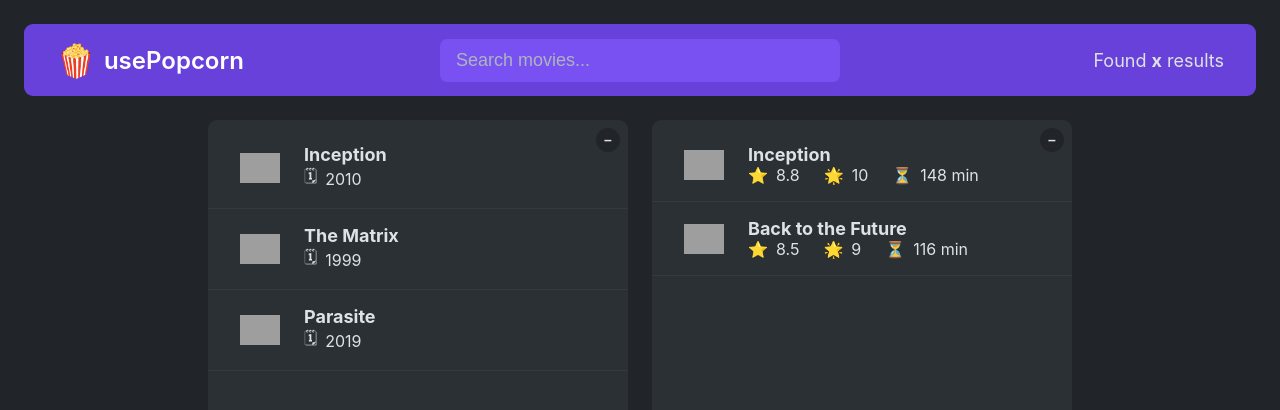
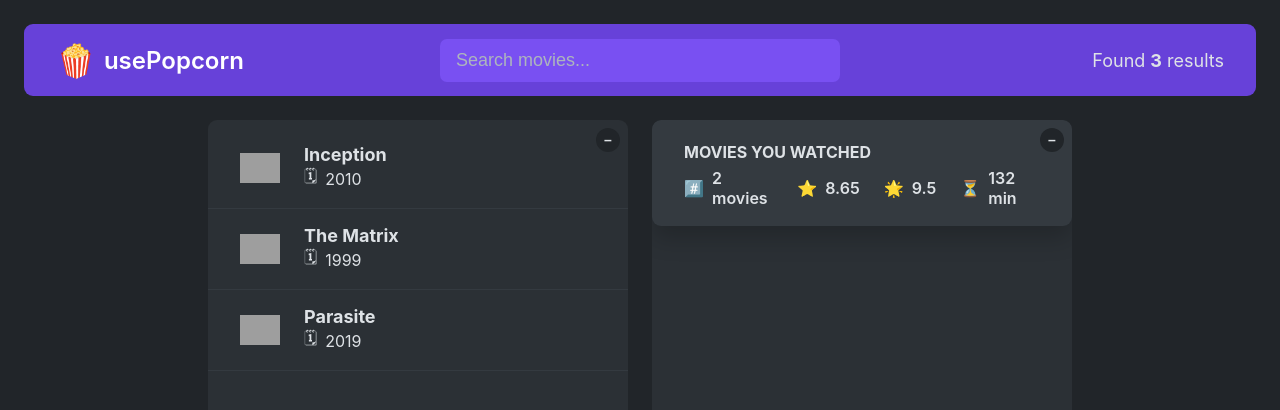
Before and after one commit to olayiwola2288/movie-store-app, a React (Create React App) app: page / in a window 1280 px wide. Shown: the top 410 px of the page. Built offline with nearby package versions, Linux system fonts and the light colour scheme; grey boxes are pictures that could not be loaded.

Commit message:
work on destrocturing into divrent component

```diff
--- a/src/App.js
+++ b/src/App.js
@@ -51,19 +51,21 @@
   arr.reduce((acc, cur, i, arr) => acc + cur / arr.length, 0);
 
 export default function App() {
+  const [movies, setMovies] = useState(tempMovieData);
+
   return (
     <>
-      <Navbar />
-      <Main />
+      <Navbar movies={movies} />
+      <Main movies={movies}/>
     </>
   );
 }
-function Navbar() {
+function Navbar({movies}) {
   return (
     <nav className="nav-bar">
       <Logo />
       <NavInput />
-      <NumResults />
+      <NumResults movies={movies}/>
     </nav>
   );
 }
@@ -90,24 +92,24 @@
   );
 }
 
-function NumResults() {
+function NumResults({movies}) {
   return (
     <p className="num-results">
-      Found <strong>x</strong> results
+      Found <strong>{movies.length}</strong> results
     </p>
   );
 }
 
-function Main() {
+function Main({movies}) {
   return (
     <main className="main">
-      <ListBox />
+      <ListBox movies={movies} />
       <WatchBox />
     </main>
   );
 }
 
-function ListBox() {
+function ListBox({movies}) {
   const [isOpen1, setIsOpen1] = useState(true);
 
   return (
@@ -118,13 +120,12 @@
       >
         {isOpen1 ? "–" : "+"}
       </button>
-      {isOpen1 && <MovieList />}
+      {isOpen1 && <MovieList movies={movies} />}
     </div>
   );
 }
 
-function MovieList() {
-  const [movies, setMovies] = useState(tempMovieData);
+function MovieList({movies}) {
 
   return (
     <ul className="list">
@@ -164,37 +165,16 @@
       </button>
       {isOpen2 && (
         <>
-          <watchedSummary watched={watched} />
+          <WatchedSummary watched={watched} />
 
-          <ul className="list">
-            {watched.map((movie) => (
-              <li key={movie.imdbID}>
-                <img src={movie.Poster} alt={`${movie.Title} poster`} />
-                <h3>{movie.Title}</h3>
-                <div>
-                  <p>
-                    <span>⭐️</span>
-                    <span>{movie.imdbRating}</span>
-                  </p>
-                  <p>
-                    <span>🌟</span>
-                    <span>{movie.userRating}</span>
-                  </p>
-                  <p>
-                    <span>⏳</span>
-                    <span>{movie.runtime} min</span>
-                  </p>
-                </div>
-              </li>
-            ))}
-          </ul>
+          <WatchedMovieList watched={watched} />
         </>
       )}
     </div>
   );
 }
 
-function watchedSummary({watched}) {
+function WatchedSummary({ watched }) {
   const avgImdbRating = average(watched.map((movie) => movie.imdbRating));
   const avgUserRating = average(watched.map((movie) => movie.userRating));
   const avgRuntime = average(watched.map((movie) => movie.runtime));
@@ -223,3 +203,33 @@
     </div>
   );
 }
+function WatchedMovieList({ watched }) {
+  return (
+    <ul className="list">
+      {watched.map((movie) => (
+<WatchedMovie movie={movie} key={movie.imdbID}/>
+      ))}
+    </ul>
+  );
+}
+
+function WatchedMovie({movie}) {
+  <li >
+  <img src={movie.Poster} alt={`${movie.Title} poster`} />
+  <h3>{movie.Title}</h3>
+  <div>
+    <p>
+      <span>⭐️</span>
+      <span>{movie.imdbRating}</span>
+    </p>
+    <p>
+      <span>🌟</span>
+      <span>{movie.userRating}</span>
+    </p>
+    <p>
+      <span>⏳</span>
+      <span>{movie.runtime} min</span>
+    </p>
+  </div>
+</li>
+}
```
